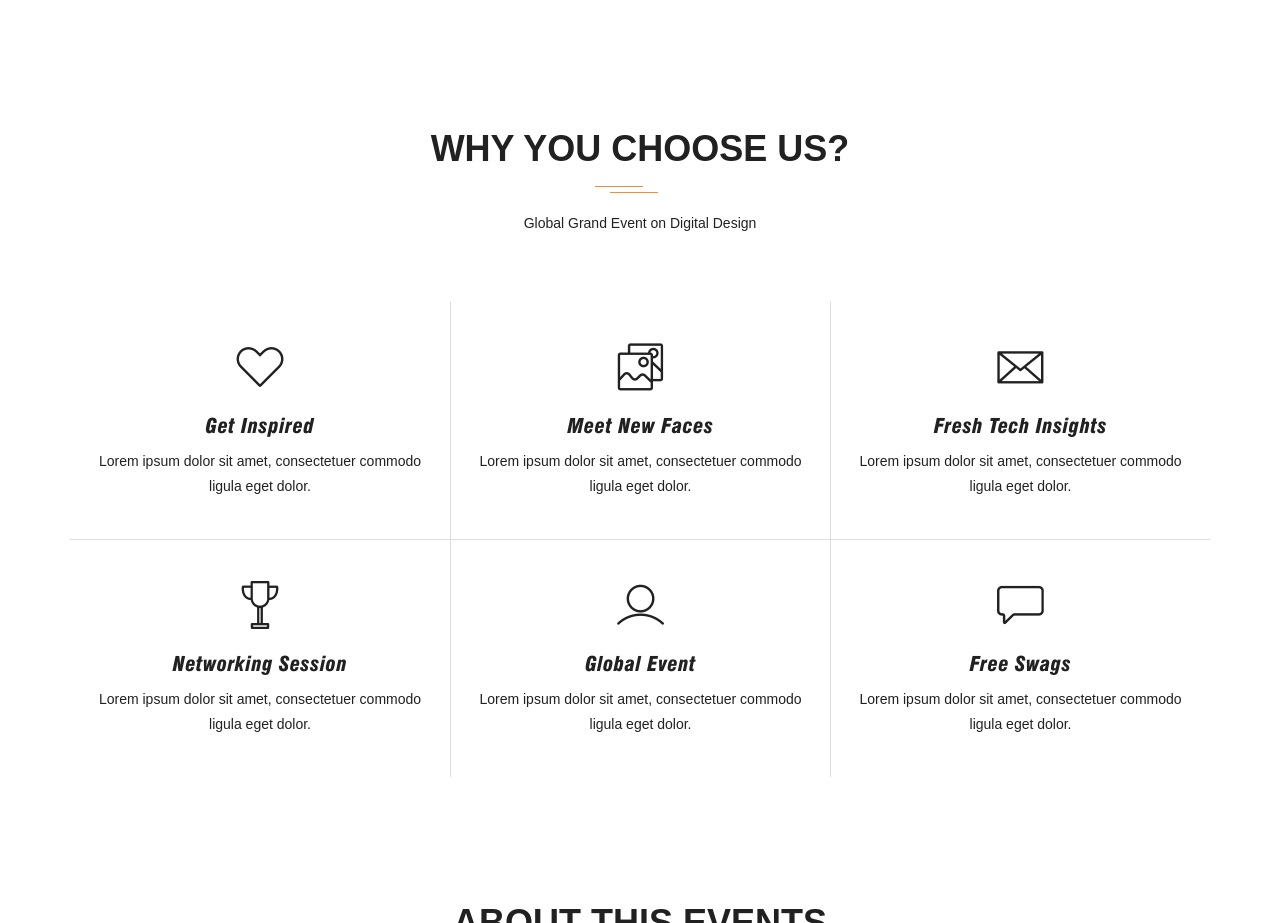
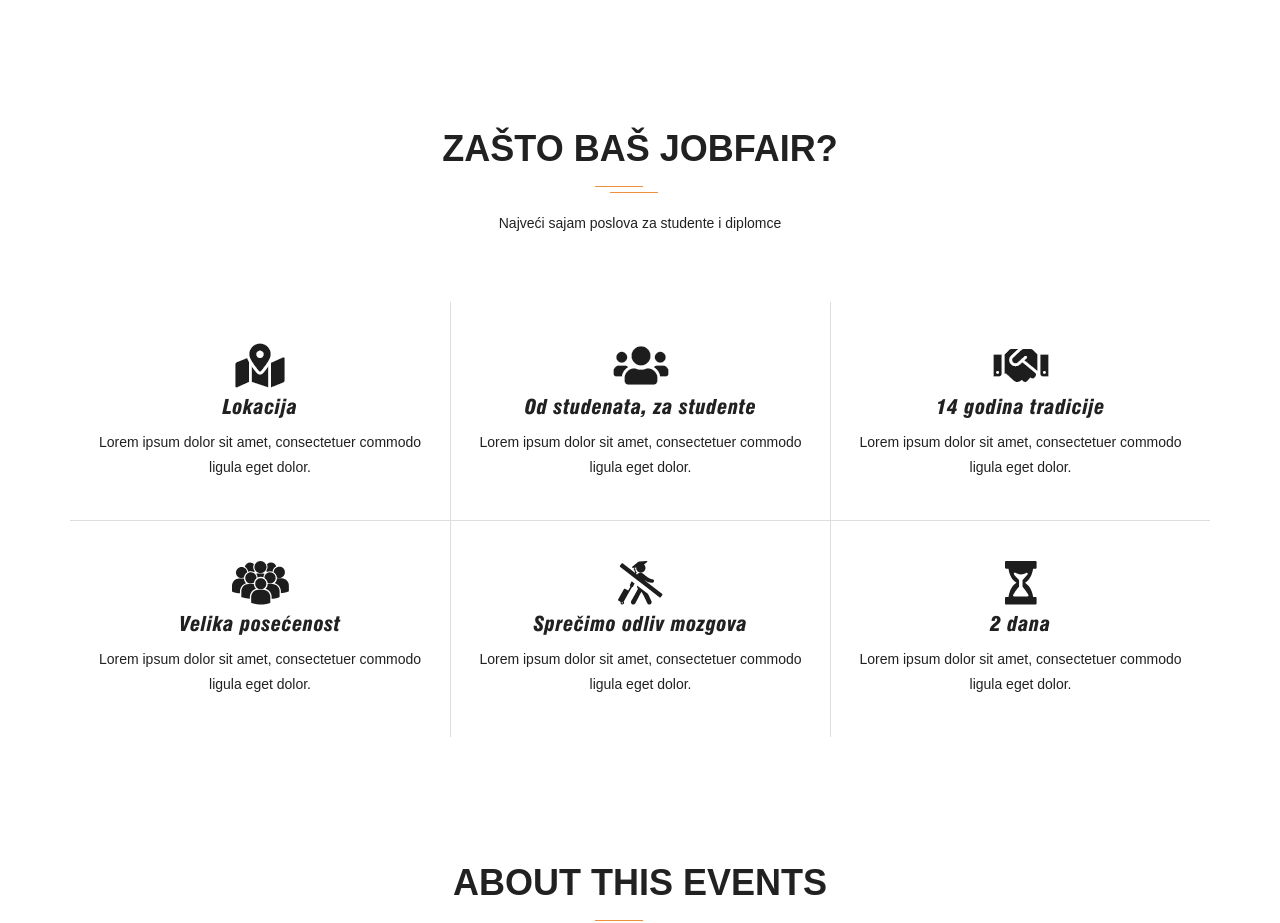
Before and after one commit to templeofthought/jobfair18, a website: page index.html in a window 1280 px wide. Shown: the part 1060-1983 px from the top of the page. Drawn offline with Linux system fonts and the light colour scheme; some packages are replaced by stand-ins of ours; files whose address does not match are found by name.

Commit message:
Updated services

```diff
--- a/index.html
+++ b/index.html
@@ -185,8 +185,8 @@
         <div class="row">
           <div class="col-12">
             <div class="section-title-header text-center">
-              <h1 class="section-title wow fadeInUp" data-wow-delay="0.2s">Why You Choose Us?</h1>
-              <p class="wow fadeInDown" data-wow-delay="0.2s">Global Grand Event on Digital Design</p>
+              <h1 class="section-title wow fadeInUp" data-wow-delay="0.2s">Zašto baš JobFair?</h1>
+              <p class="wow fadeInDown" data-wow-delay="0.2s">Najveći sajam poslova za studente i diplomce</p>
             </div>
           </div>
         </div>
@@ -195,10 +195,10 @@
           <div class="col-md-6 col-lg-4 col-xs-12 padding-none">
             <div class="services-item wow fadeInDown" data-wow-delay="0.2s">
               <div class="icon">
-                <i class="lni-heart"></i>
+                <img src="/assets/img/services/lokacija.png">
               </div>
               <div class="services-content">
-                <h3><a href="#">Get Inspired</a></h3>
+                <h3><a href="#">Lokacija</a></h3>
                 <p>Lorem ipsum dolor sit amet, consectetuer commodo ligula eget dolor.</p>
               </div>
             </div>
@@ -207,10 +207,10 @@
           <div class="col-md-6 col-lg-4 col-xs-12 padding-none">
             <div class="services-item wow fadeInDown" data-wow-delay="0.4s">
               <div class="icon">
-                <i class="lni-gallery"></i>
+                <img src="/assets/img/services/od_studenata_za_studente.png">
               </div>
               <div class="services-content">
-                <h3><a href="#">Meet New Faces</a></h3>
+                <h3><a href="#">Od studenata, za studente</a></h3>
                 <p>Lorem ipsum dolor sit amet, consectetuer commodo ligula eget dolor.</p>
               </div>
             </div>
@@ -219,10 +219,10 @@
           <div class="col-md-6 col-lg-4 col-xs-12 padding-none">
             <div class="services-item wow fadeInDown" data-wow-delay="0.6s">
               <div class="icon">
-                <i class="lni-envelope"></i>
+                <img src="/assets/img/services/tradicija.png">
               </div>
               <div class="services-content">
-                <h3><a href="#">Fresh Tech Insights</a></h3>
+                <h3><a href="#">14 godina tradicije</a></h3>
                 <p>Lorem ipsum dolor sit amet, consectetuer commodo ligula eget dolor.</p>
               </div>
             </div>
@@ -231,10 +231,10 @@
           <div class="col-md-6 col-lg-4 col-xs-12 padding-none">
             <div class="services-item wow fadeInDown" data-wow-delay="0.8s">
               <div class="icon">
-                <i class="lni-cup"></i>
+                <img src="/assets/img/services/posecenost.png">
               </div>
               <div class="services-content">
-                <h3><a href="#">Networking Session</a></h3>
+                <h3><a href="#">Velika posećenost</a></h3>
                 <p>Lorem ipsum dolor sit amet, consectetuer commodo ligula eget dolor.</p>
               </div>
             </div>
@@ -243,10 +243,10 @@
           <div class="col-md-6 col-lg-4 col-xs-12 padding-none">
             <div class="services-item wow fadeInDown" data-wow-delay="1s">
               <div class="icon">
-                <i class="lni-user"></i>
+                <img src="/assets/img/services/odliv_mozgova.png">
               </div>
               <div class="services-content">
-                <h3><a href="#">Global Event</a></h3>
+                <h3><a href="#">Sprečimo odliv mozgova</a></h3>
                 <p>Lorem ipsum dolor sit amet, consectetuer commodo ligula eget dolor.</p>
               </div>
             </div>
@@ -255,10 +255,10 @@
           <div class="col-md-6 col-lg-4 col-xs-12 padding-none">
             <div class="services-item wow fadeInDown" data-wow-delay="1.2s">
               <div class="icon">
-                <i class="lni-bubble"></i>
+                <img src="/assets/img/services/2_dana.png">
               </div>
               <div class="services-content">
-                <h3><a href="#">Free Swags</a></h3>
+                <h3><a href="#">2 dana</a></h3>
                 <p>Lorem ipsum dolor sit amet, consectetuer commodo ligula eget dolor.</p>
               </div>
             </div>
```
Also changed, not shown: assets/img/services/2_dana.png (added), assets/img/services/lokacija.png (added), assets/img/services/od_studenata_za_studente.png (added), assets/img/services/odliv_mozgova.png (added), assets/img/services/posecenost.png (added), assets/img/services/tradicija.png (added).
